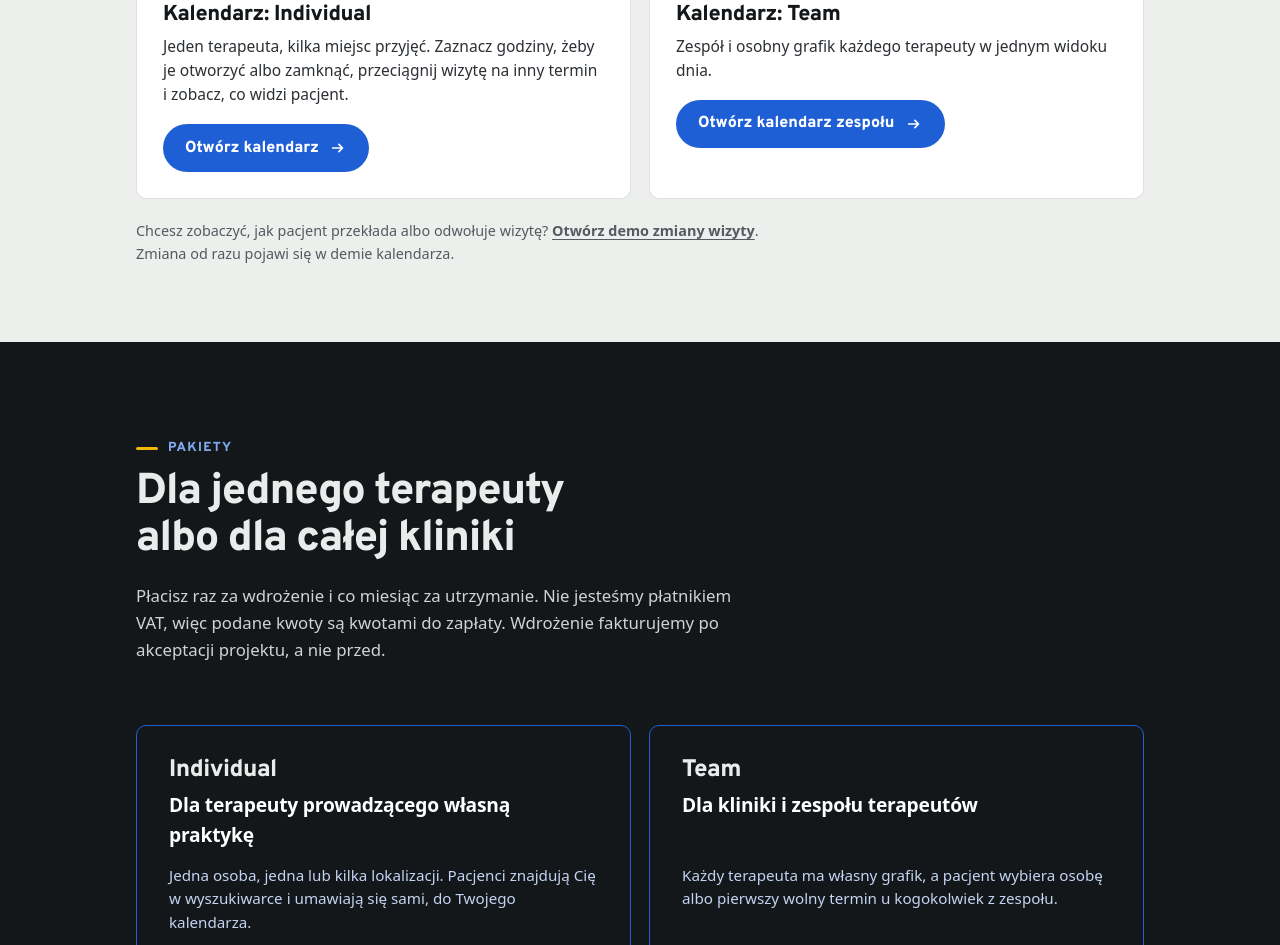
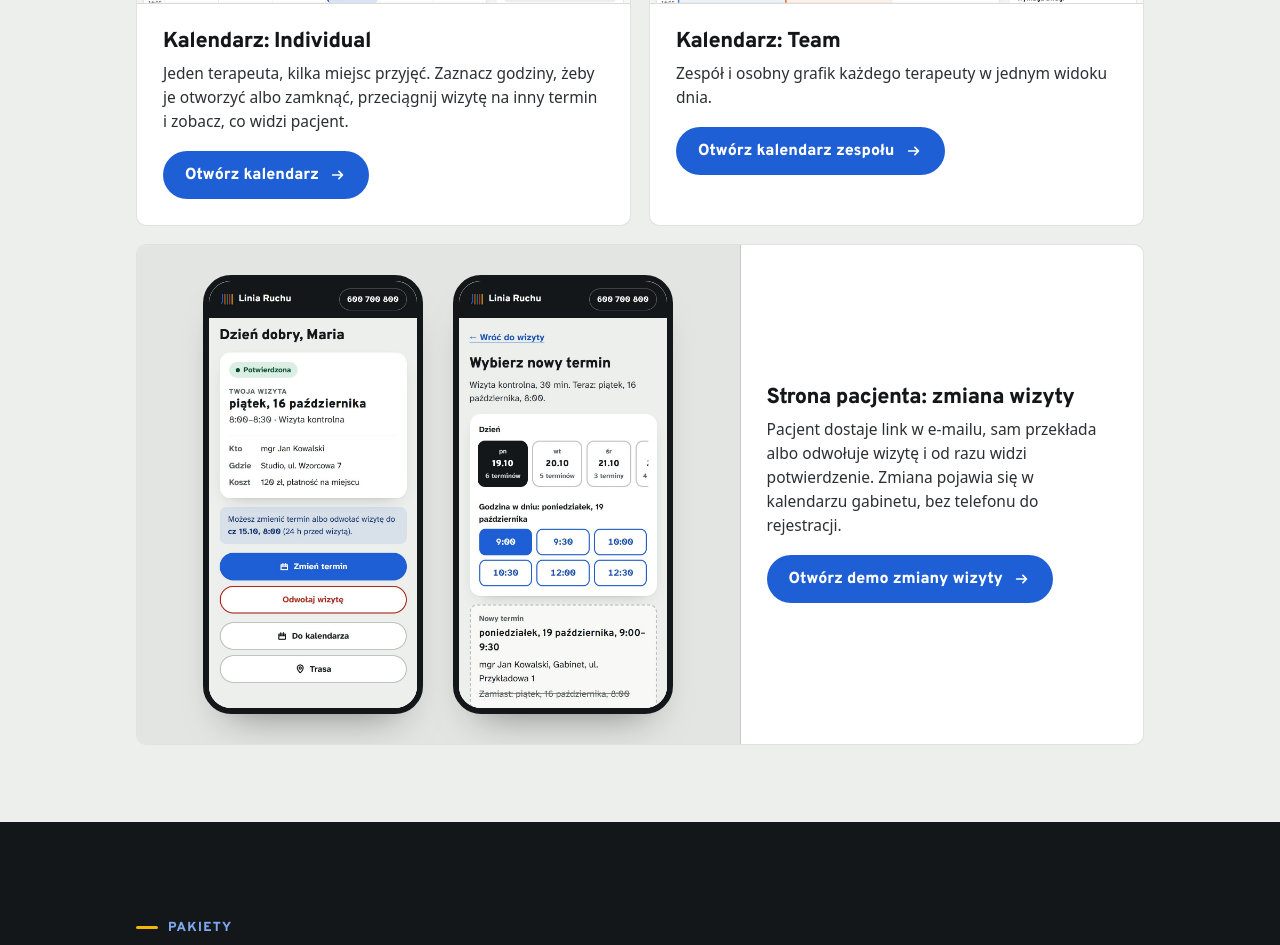
Before and after one commit to nikodemszeflinsk/fizjo, a plain HTML site: page oferta-strona.html in a window 1280 px wide. Shown: the part 9707-10652 px from the top of the page. Drawn offline with Linux system fonts and the light colour scheme; a web font is replaced by a local one.

Commit message:
Oferta: sekcja demo ze zmiana wizyty przez pacjenta obok strony i kalendarzy
Co-Authored-By: Claude Sonnet 5.5 <noreply@anthropic.com>

```diff
--- a/assets/css/oferta-strona.css
+++ b/assets/css/oferta-strona.css
@@ -404,3 +404,8 @@
 .ofs-start__note { margin: 0; font-size: 0.9rem; color: #aab1b6; line-height: 1.5; }
 .ofs-start__karta--glowna .ofs-start__note { color: #535a61; }
 @media (max-width: 860px) { .ofs-start__karty { grid-template-columns: minmax(0, 1fr); } .ofs-start__karta .cta { align-self: stretch; text-align: center; justify-content: center; } }
+
+/* Kafel „Panel pacjenta”: dwa telefony z lewej, treść z prawej (na wąskich ekranach jeden pod drugim). */
+.ofr-kafel--pacjent .ofs-telefony { border-radius: 0; align-self: stretch; align-items: center; border-right: 1px solid var(--hair); }
+.ofr-kafel--pacjent .ofs-telefon img { border: 0; }
+@media (max-width: 860px) { .ofr-kafel--pacjent .ofs-telefony { border-right: 0; border-bottom: 1px solid var(--hair); } }
--- a/oferta-strona.html
+++ b/oferta-strona.html
@@ -14,7 +14,7 @@
   <link rel="preconnect" href="https://fonts.gstatic.com" crossorigin />
   <link href="https://fonts.googleapis.com/css2?family=Atkinson+Hyperlegible+Next:wght@400;500;700&family=Overpass:wght@600;700;800;900&display=swap" rel="stylesheet" />
   <link rel="stylesheet" href="assets/css/karta.css?v=63" />
-  <link rel="stylesheet" href="assets/css/oferta-strona.css?v=11" />
+  <link rel="stylesheet" href="assets/css/oferta-strona.css?v=12" />
 </head>
 <body class="ofr-body">
   <a class="skip" href="#tresc">Przejdź do treści</a>
@@ -375,7 +375,7 @@
       <div class="ofr-blok__in">
         <p class="ofr-kicker">Demo</p>
         <h2 class="ofr-h2 ofr-h2--szeroki">Zobacz i poklikaj, zanim zdecydujesz — dowolnie, nic się nie zepsuje</h2>
-        <p class="ofr-lead">To demo na przykładowych danych fikcyjnej kliniki „Linia Ruchu”: możesz przejść całą rezerwację i poklikać w kalendarzu. Zmiany zapisują się tylko w Twojej przeglądarce.</p>
+        <p class="ofr-lead">To demo na przykładowych danych fikcyjnej kliniki „Linia Ruchu”: możesz przejść całą rezerwację jako pacjent, poklikać w kalendarzu gabinetu i sprawdzić, jak pacjent sam zmienia wizytę. Zmiany zapisują się tylko w Twojej przeglądarce.</p>
 
         <div class="ofr-zobacz">
           <article class="ofr-kafel ofr-kafel--duzy">
@@ -410,9 +410,21 @@
               </div>
             </div>
           </article>
+
+          <article class="ofr-kafel ofr-kafel--duzy ofr-kafel--pacjent">
+            <div class="ofs-telefony ofs-telefony--kafel"><div class="ofs-telefon"><img src="assets/img/zrzuty/wizyta-telefon-1.jpg" alt="Strona wizyty pacjenta na telefonie: termin, miejsce, przyciski „Zmień termin” i „Odwołaj wizytę”." width="780" height="1600" loading="lazy" decoding="async" /></div><div class="ofs-telefon"><img src="assets/img/zrzuty/wizyta-telefon-2.jpg" alt="Wybór nowego terminu na telefonie: dni, godziny i podsumowanie zmiany." width="780" height="1600" loading="lazy" decoding="async" /></div></div>
+            <div class="ofr-kafel__tresc">
+              <h3>Strona pacjenta: zmiana wizyty</h3>
+              <p>Pacjent dostaje link w e-mailu, sam przekłada albo odwołuje wizytę i od razu widzi potwierdzenie. Zmiana pojawia się w kalendarzu gabinetu, bez telefonu do rejestracji.</p>
+              <div class="ofr-kafel__akcje">
+                <a class="cta cta--blue" href="wizyta.html" target="_blank" rel="noopener">Otwórz demo zmiany wizyty <svg viewBox="0 0 20 20" aria-hidden="true"><path d="M4 10h11m-4-4 4 4-4 4" /></svg></a>
+              </div>
+            </div>
+          </article>
         </div>
-
-        <p class="ofr-fine ofs-demo-wiz">Chcesz zobaczyć, jak pacjent przekłada albo odwołuje wizytę? <a href="wizyta.html" target="_blank" rel="noopener">Otwórz demo zmiany wizyty</a>. Zmiana od razu pojawi się w demie kalendarza.</p>
+            </div>
+          </article>
+        </div>
       </div>
     </section>
 
```
